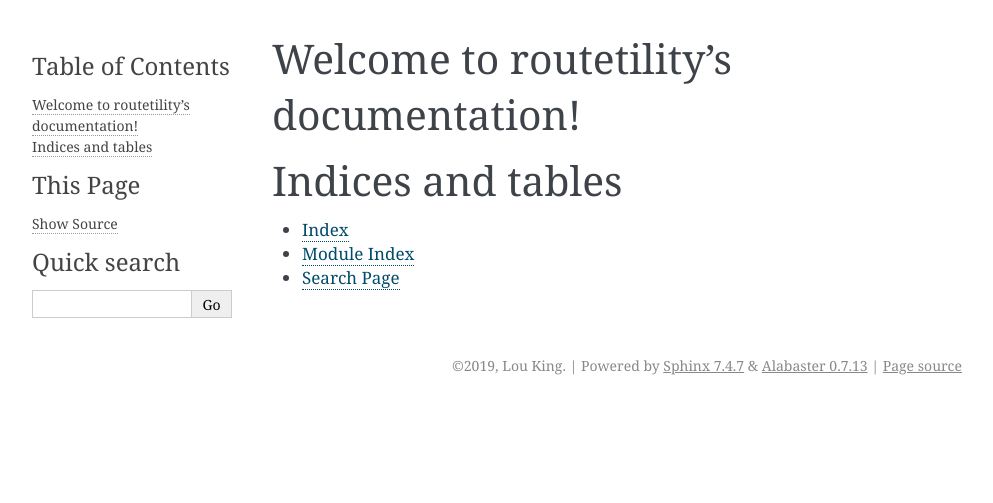
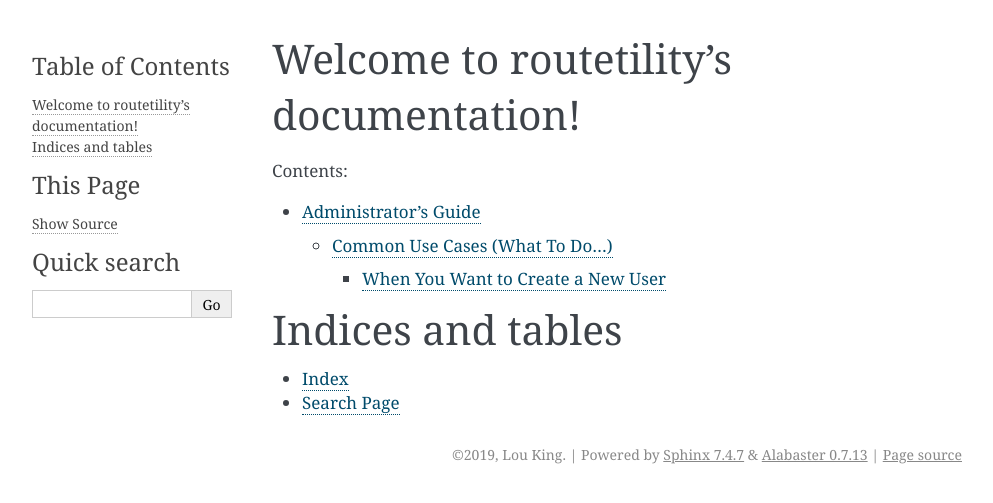
Before and after one commit to louking/runningroutes, a Sphinx documentation site: the page built from runningroutes/docs/source/index.rst, in a window 1280 px wide. Shown: the top 503 px of the page, without its empty margins (148-1141 px from the left). Built offline with Sphinx 7.4.7, drawn with Linux system fonts in a browser that asks for light colours.

Commit message:
minimal doc changes - use case, new user

```diff
--- /dev/null
+++ b/runningroutes/docs/source/admin-guide.rst
@@ -0,0 +1,22 @@
+===========================================
+Administrator's Guide
+===========================================
+
+This document describes the **routetility** running routes management system.
+
+[add description of major features]
+
+Common Use Cases (What To Do...)
+==================================
+
+
+.. _create-new-user:
+
+When You Want to Create a New User
+--------------------------------------
+
+[super-admin only]
+
+From User/Roless > Users, create new user
+
+From /reset type in new user's password, click **Recover Password**
--- a/runningroutes/docs/source/index.rst
+++ b/runningroutes/docs/source/index.rst
@@ -7,8 +7,10 @@ Welcome to routetility's documentation!
 =======================================
 
 .. toctree::
-   :maxdepth: 2
+   :maxdepth: 3
    :caption: Contents:
+
+   admin-guide
 
 
 
```
Also changed, not shown: other parts of runningroutes/docs/source/index.rst (+3 -1 lines), 2 other files.
